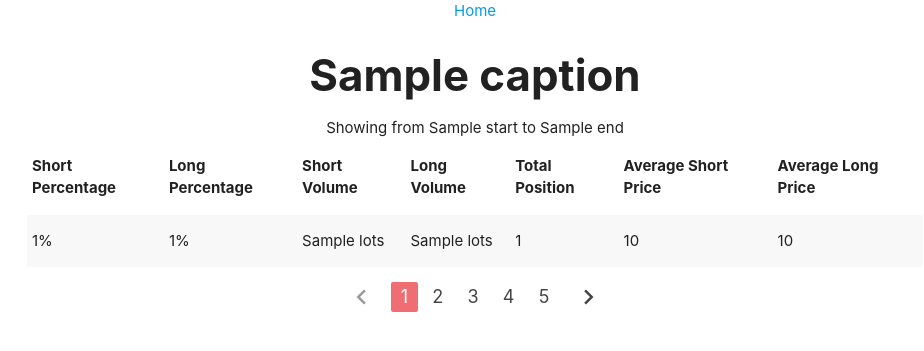
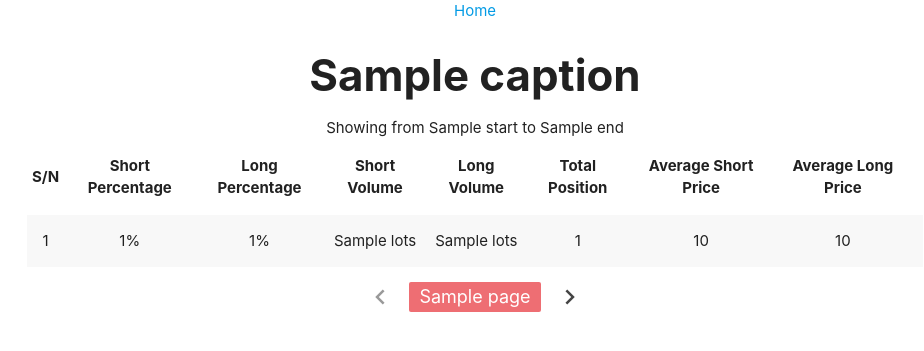
Before and after one commit to Joshuajee/myforexbook, a Node server app: template views/symbol.hbs in a window 1280 px wide. Shown: the top 351 px of the page, without its empty margins (165-1089 px from the left). Run offline with Node 20, Linux system fonts and the light colour scheme; the template is opened without the code that fills it: most values are stand-ins (such as "Sample title", 1, 10 or a date in 2020); some libraries are stand-ins or nearby versions.

Commit message:
changed node engine and added tooltip to table row

```diff
--- a/index.js
+++ b/index.js
@@ -1,6 +1,6 @@
 const express = require('express')
 const mongoose = require('mongoose')
-//const exphbs  = require('express-handlebars')({extname:"hbs"})
+const exphbs  = require('express-handlebars')({extname:"hbs"})
 
 
 const config = require("./Config/config")
@@ -21,11 +21,11 @@ const db = mongoose.connection
 
 //Bind connection to error event (to get notification of connection errors)
 db.on('error', console.error.bind(console, 'MongoDB connection error:'))
-/*
+
 // view engine setup
 app.engine('hbs', exphbs);
 app.set('view engine', 'hbs');
-*/
+
 
 
 app.get("/", (req, res) => {
@@ -34,8 +34,7 @@ app.get("/", (req, res) => {
 
         console.log(symbol)
 
-        //res.render('home', {symbol});
-        res.send(symbols)
+        res.render('home', {symbol});
 
     })
 
@@ -49,18 +48,35 @@ app.get('/home', function (req, res) {
 app.get("/symbol/:symbol/:start", (req, res) => {
 
     let caption = req.params.symbol
-    let start = 1 + (parseInt(req.params.start) - 1) * 20
-    let end = start + 20 - 1
+    let page = parseInt(req.params.start)
+    let dataPerPage = 20
+    let start = 1 + (page - 1) * dataPerPage
+    let end = start + dataPerPage - 1
 
     symbols.find({name:caption}, (err, data) => {
 
-        console.log(data)
+        symbols.count({name:caption}, (err, count) => {
 
-        //res.render('symbol', {data, caption, start, end});
-        res.send("working")
-        console.log(start)
+            let numberOfPages = Math.ceil(count / dataPerPage)
 
-    }).lean().skip(start).limit(15)
+            let pages = []
+
+            console.log(data)
+
+            for(let i = 0; i < data.length; i++) data[i].index = start + i
+
+            for(let i = 0; i < numberOfPages; i++) pages.push(i + 1)
+
+            res.render('symbol', {data, caption, start, end, pages, page});
+
+            console.log("Start : ", start)
+            console.log("Count : ", count)
+            console.log("Number Of Pages : ", numberOfPages)
+
+        })
+
+
+    }).lean().skip(start).limit(dataPerPage).sort({timeStamp:-1})
 
 
 
--- a/package.json
+++ b/package.json
@@ -4,8 +4,8 @@
   "description": "",
   "main": "index.js",
   "engines": {
-    "node": "8.1.1",
-    "npm": "5.0.3"
+    "node": "14.15.2",
+    "npm": "6.14.9"
   },
   "scripts": {
     "start": "node index.js",
--- a/views/layouts/main.hbs
+++ b/views/layouts/main.hbs
@@ -11,6 +11,35 @@
 
     <link href="https://fonts.googleapis.com/icon?family=Material+Icons" rel="stylesheet">
 
+<style>
+/* Tooltip container */
+.tooltip {
+  border-bottom: 1px dotted black; /* If you want dots under the hoverable text */
+}
+
+/* Tooltip text */
+.tooltip .tooltiptext {
+  visibility: hidden;
+  background-color: black;
+  color: #fff;
+  text-align: center;
+  padding: 5px 0;
+  border-radius: 6px;
+
+  /* Position the tooltip text - see examples below! */
+  position: absolute;
+  top: 50vh;
+  z-index: 1;
+}
+
+/* Show the tooltip text when you mouse over the tooltip container */
+.tooltip:hover .tooltiptext {
+  visibility: visible;
+  position: fixed;
+  top: 10vh;
+  left: 20vw;
+}
+</style>
     <!---
     <meta
       name="description"
--- a/views/symbol.hbs
+++ b/views/symbol.hbs
@@ -1,6 +1,6 @@
 <center><a href="/"> Home </a></center>
 
-<table cellpadding="5" cellspacing="5" class="table striped responsive-table" >
+<table cellpadding="5" cellspacing="5" class="table centered striped responsive-table" >
 
     <caption> <h3> <b>{{caption}} </b> </h3></caption>
 
@@ -8,7 +8,7 @@
 
     <thead>
 
-        <th>Short Percentage</th> <th>Long Percentage</th> <th>Short Volume</th> <th>Long Volume</th>
+        <th>S/N</th> <th>Short Percentage</th> <th>Long Percentage</th> <th>Short Volume</th> <th>Long Volume</th>
         <th>Total Position</th> <th>Average Short Price</th> <th>Average Long Price</th>
 
     </thead>
@@ -17,29 +17,37 @@
 
     {{#each data}}
 
-        <tr>
-            <td> {{shortPercentage}}% </td> <td>{{longPercentage}}% </td>
+        <tr class="tooltip">
+            <td> {{index}} </td> <td> {{shortPercentage}}% </td> <td>{{longPercentage}}% </td>
             <td> {{shortVolume}} lots </td> <td> {{longVolume}} lots </td> <td> {{totalPositions}} </td>
             <td> {{avgShortPrice}} </td>  <td> {{avgLongPrice}} </td>
+            <td> <span class="tooltiptext">{{date}}</span> </td>
         </tr>
 
     {{/each}}
 
     </tbody>
 
-
 </table>
 
 <center>
 
     <ul class="pagination">
+
         <li class="disabled"><a href="/symbol/{{caption}}/1"><i class="material-icons">chevron_left</i></a></li>
-        <li class="waves-effect active"><a href="/symbol/{{caption}}/1">1</a></li>
-        <li class="waves-effect"><a href="/symbol/{{caption}}/2">2</a></li>
-        <li class="waves-effect"><a href="/symbol/{{caption}}/3">3</a></li>
-        <li class="waves-effect"><a href="/symbol/{{caption}}/4">4</a></li>
-        <li class="waves-effect"><a href="/symbol/{{caption}}/5">5</a></li>
+
+    {{#each pages}}
+
+        {{#if this}}
+            <li class="waves-effect active"><a href="/symbol/{{caption}}/{{this}}">{{this}}</a></li>
+        {{else}}
+            <li class="waves-effect"><a href="/symbol/{{caption}}/{{this}}">{{this}}</a></li>
+        {{/if}}
+
+    {{/each}}
+
         <li class="waves-effect"><a href="/symbol/{{caption}}/6"><i class="material-icons">chevron_right</i></a></li>
+
     </ul>
 
 </center>
```
Also changed, not shown: public/css/style.css (added, +25 -0 lines).
